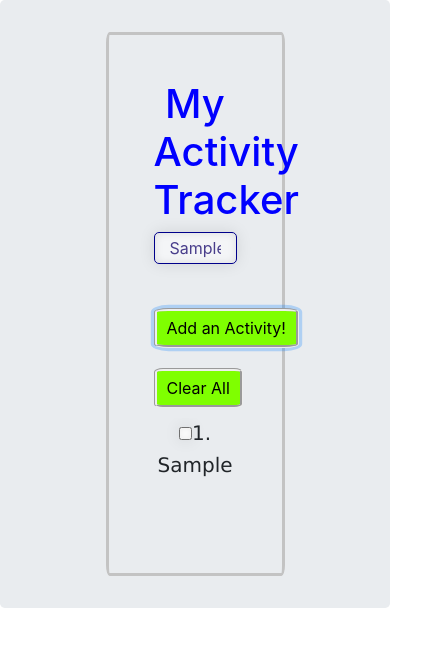
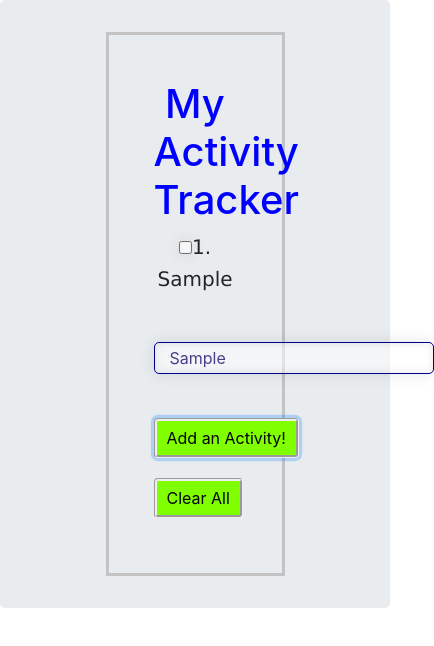
Before and after one commit to prajyotjogi/ActivityTracker, an Angular app: page / in a window 390 px wide. Both pictures are taken after typing "Sample" into the empty fields and a click on the button "Add an Activity!". Shown: the top 646 px of the page, 434 px wide, since content can reach past the window. Built offline with nearby package versions, Linux system fonts and the light colour scheme.

Commit message:
Revert "responsive and new buttons"
This reverts commit 1dd9dd2fc64722c998ec5df6bcfc0145f39bcfdc.

```diff
--- a/src/app/app.component.html
+++ b/src/app/app.component.html
@@ -1,24 +1,19 @@
 <div class="jumbotron">
     <div class="contain">
-        <div >
     <h1>My Activity Tracker</h1>
-
+    <div *ngFor="let todo of todos; let i=index" [ngClass]="{'todoItem':true}">
+        <input type="checkbox" [(ngModel)]="todo.done" />
+        <span [ngClass]="{'checked': todo.done}">{{i+1}}. {{ todo.desc }}</span>
+    </div>
+    <span *ngIf="todos.length == 0" [ngClass]="{'noActivity':true}" >No Activities to track! Start by adding one</span><br/><br/>
     <div>
-                <input id="newTodo" type="text" [(ngModel)]="newToDo" class="form-control">
+        <input id="newTodo" type="text" [(ngModel)]="newToDo">
     </div>
     <span *ngIf="error" style="color:red;">Please enter an activity!</span>
     <br/>
     <button id="addActivity" (click)="addMore()" class="btn">Add an Activity!</button>
     <button id="clearAll" (click)="clearAll()" class="btn">Clear All</button>
     </div>
-        <div class="Myoverflow">
-            <div *ngFor="let todo of todos; let i=index" [ngClass]="{'todoItem':true}" >
-                <input type="checkbox" [(ngModel)]="todo.done" />
-                <span [ngClass]="{'checked': todo.done}">{{i+1}}. {{ todo.desc }}</span>
-            </div>
-        </div>
-        <span *ngIf="todos.length == 0" [ngClass]="{'noActivity':true}" >No Activities to track! Start by adding one</span><br/><br/>
-    </div>
 </div>
 
 
--- a/src/app/app.component.scss
+++ b/src/app/app.component.scss
@@ -9,7 +9,6 @@ h1{
 .todoItem{
     font-size: 20px;
     font-family: Verdana, Geneva, Tahoma, sans-serif;
-
 }
 
 #newTodo{
@@ -24,20 +23,11 @@ button{
     border: groove;
     margin: 10px 10px 10px 0px;
     padding: 5px 10px;
-    border-radius: 10%;
     background-color:chartreuse;
-    transition: transform 0.2s;
-}
-button:hover{
-    background-color: rgb(190, 190, 240);
-
-    transform: scaleX(1.2) scaleY(1.2);
-
 }
 .checked{
     text-decoration: line-through;
     color: red;
-    ;
 }
 
 input {
@@ -60,12 +50,6 @@ input {
   margin: auto;
   width: 50%;
   border: 3px solid #c3c3c3;
-  border-radius: 2%;
   padding: 45px;
   text-align: center;
 }
-
-.Myoverflow{
-    overflow-y: hidden;
-
-}
```
Lines whose indentation alone changed are shown as unchanged.
